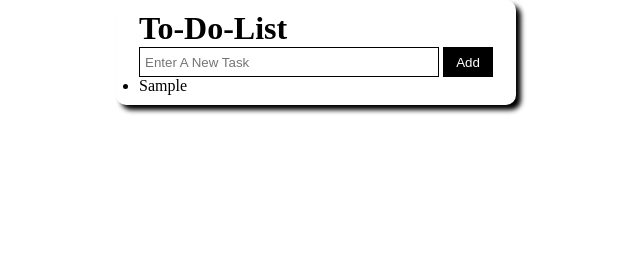
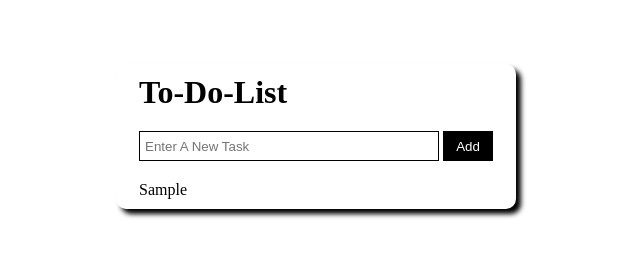
Before and after one commit to wisdomjomo/to-do-list, a plain HTML site: page index.html in a window 1280 px wide. Both pictures are taken after typing "Sample" into the empty fields and a click on the button "Add". Shown: the whole page, without its empty margins (324-964 px from the left). Drawn offline with Linux system fonts and the light colour scheme.

Commit message:
UI update

```diff
--- a/index.html
+++ b/index.html
@@ -9,10 +9,10 @@
 <body>
     <div class="body">
         <form action="" id="form">
-            <h1>To-Do-List</h1>
+            <h1 style="margin-bottom: 20px;">To-Do-List</h1>
             <input type="text" name="" id="text" placeholder="Enter A New Task" required>
             <button type="submit" id="add">Add</button>
-            <ul id="result"></ul>
+            <ul id="result" style="list-style: none; margin-top: 20px;"></ul>
         </form>
     </div>
 
--- a/script.js
+++ b/script.js
@@ -3,22 +3,18 @@ const form = document.getElementById('form');
 const add = document.getElementById('add');
 const result = document.getElementById('result');
 
-// Add event listener to the form to handle form submission
-form.addEventListener("submit", (event) => {
-    // Prevent the default form submission behavior
-    event.preventDefault();
+form.addEventListener("submit", (aviod) => {
 
-    // Get the value of the text input field
-    const textInput = document.getElementById('text');
-    const inputValue = textInput.value;
+    aviod.preventDefault();
 
-    // Create a new list item element for the new task
-    const newTask = document.createElement("li");
-    newTask.textContent = inputValue;
+    const text = document.getElementById('text');
+    const save = text.value;
 
-    // Append the new task to the result list
-    result.appendChild(newTask);
+    const task = document.createElement('li');
+    task.textContent = save;
 
-    // Clear the text input field for new input
-    textInput.value = '';
+    result.appendChild(task);
+
+    text.value = '';
+
 });
--- a/styles.css
+++ b/styles.css
@@ -11,6 +11,7 @@
     box-shadow: 5px 5px 5px black;
     padding: 10px;
     display: flex;
+    margin-top: 5%;
     justify-content: space-around;
     align-items: center;
     border-radius: 10px;
```
